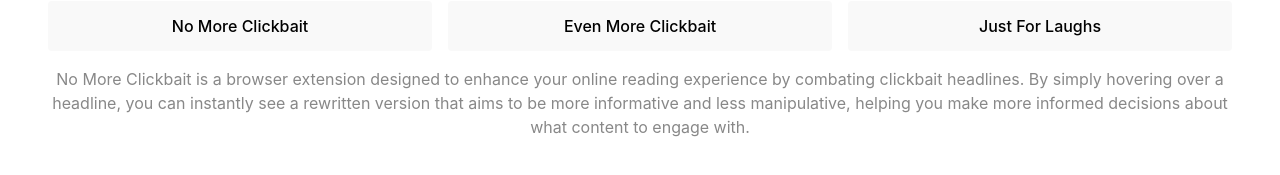
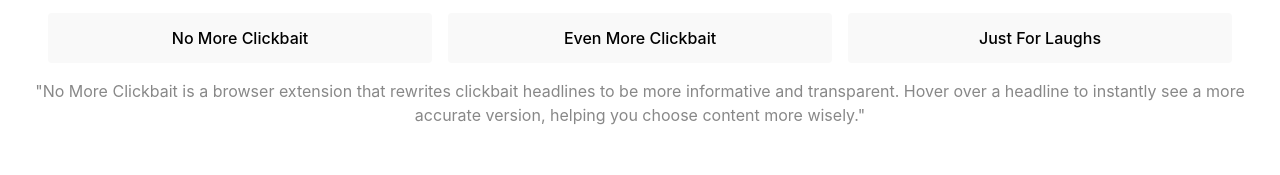
Before and after one commit to RobertJanksGit/chrome-ext-ClickBait-Fixer, a React (Vite) app: page / in a window 1280 px wide. Shown: the part 517-692 px from the top of the page. Built offline with nearby package versions, Linux system fonts and the light colour scheme.

Commit message:
shortened app explination

```diff
--- a/src/App.jsx
+++ b/src/App.jsx
@@ -78,37 +78,30 @@ function App() {
         <button
           onClick={handleOnClick}
           name="no-more-clickbait"
-          className={`flex-1 text-black py-3 px-4 rounded ${
-            selectedOption === "no-more-clickbait" ? "bg-gray-200" : ""
-          }`}
+          className={`flex-1 text-black py-3 px-4 rounded`}
         >
           No More Clickbait
         </button>
         <button
           onClick={handleOnClick}
           name="even-more-clickbait"
-          className={`flex-1 text-black py-3 px-4 rounded ${
-            selectedOption === "even-more-clickbait" ? "bg-gray-200" : ""
-          }`}
+          className={`flex-1 text-black py-3 px-4 rounded`}
         >
           Even More Clickbait
         </button>
         <button
           onClick={handleOnClick}
           name="just-for-laughs"
-          className={`flex-1 text-black py-3 px-4 rounded ${
-            selectedOption === "just-for-laughs" ? "bg-gray-200" : ""
-          }`}
+          className={`flex-1 text-black py-3 px-4 rounded`}
         >
           Just For Laughs
         </button>
       </div>
       <p className="footer">
-        No More Clickbait is a browser extension designed to enhance your online
-        reading experience by combating clickbait headlines. By simply hovering
-        over a headline, you can instantly see a rewritten version that aims to
-        be more informative and less manipulative, helping you make more
-        informed decisions about what content to engage with.
+        "No More Clickbait is a browser extension that rewrites clickbait
+        headlines to be more informative and transparent. Hover over a headline
+        to instantly see a more accurate version, helping you choose content
+        more wisely."
       </p>
     </>
   );
```
Also changed, not shown: public/manifest.json.
